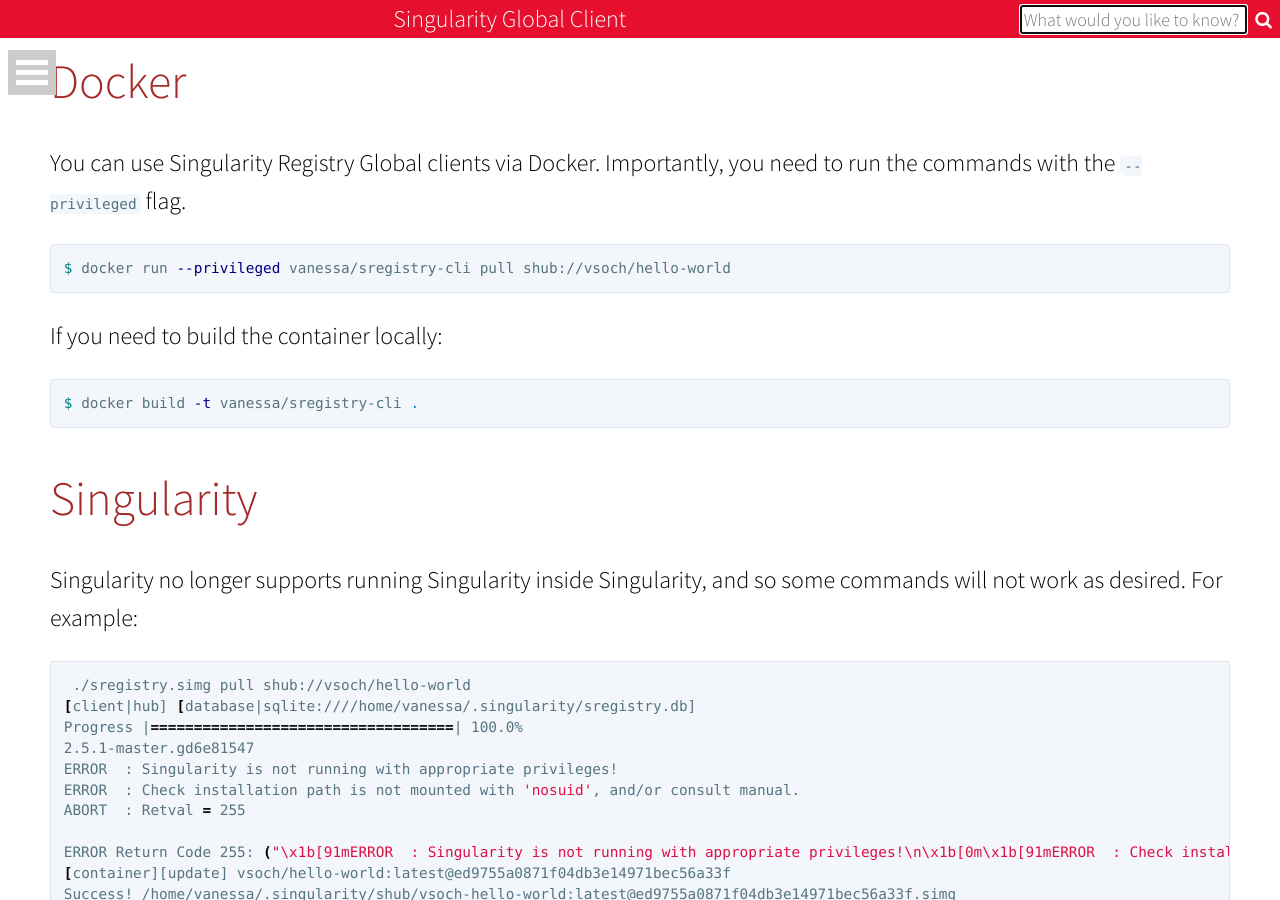
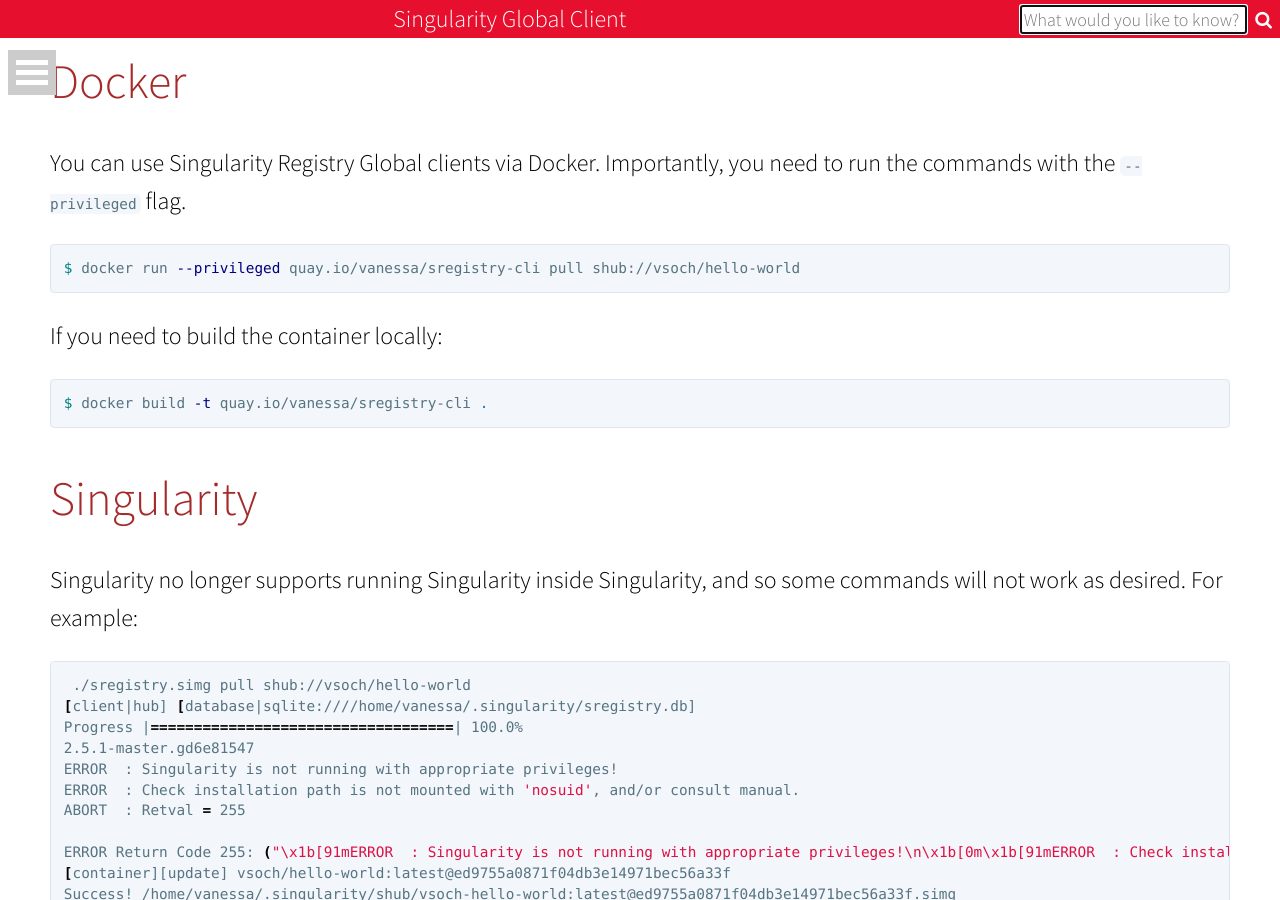
Before and after one commit to singularityhub/sregistry-cli, a Jekyll site: the page built from docs/install.md, in a window 1280 px wide and 900 px high, scrolled down 1183 px. Built offline with Jekyll 4.4.1, drawn with Linux system fonts in a browser that asks for light colours; nearby versions of some CDN libraries.

Commit message:
updating automated build to quay
Signed-off-by: Vanessa Sochat <vsochat@stanford.edu>

````diff
--- a/docs/install.md
+++ b/docs/install.md
@@ -53,13 +53,13 @@
 run the commands with the `--privileged` flag.
 
 ```bash
-$ docker run --privileged vanessa/sregistry-cli pull shub://vsoch/hello-world
+$ docker run --privileged quay.io/vanessa/sregistry-cli pull shub://vsoch/hello-world
 ```
 
 If you need to build the container locally:
 
 ```bash
-$ docker build -t vanessa/sregistry-cli .
+$ docker build -t quay.io/vanessa/sregistry-cli .
 ```
 
 # Singularity
--- a/examples/docker/docker-compose.yml
+++ b/examples/docker/docker-compose.yml
@@ -13,7 +13,7 @@
       links:
         - sregistrycli
     sregistrycli:
-      image: singularityhub/sregistry-cli:0.1.32
+      image: quay.io/vanessa/sregistry-cli
       container_name: sregistrycli
       privileged: true
       command: -F /dev/null
````
Also changed, not shown: docs/pages/clients/s3.md (+1 -1 lines), .circleci/config.yml, examples/docker/README.md, 3 other files.
